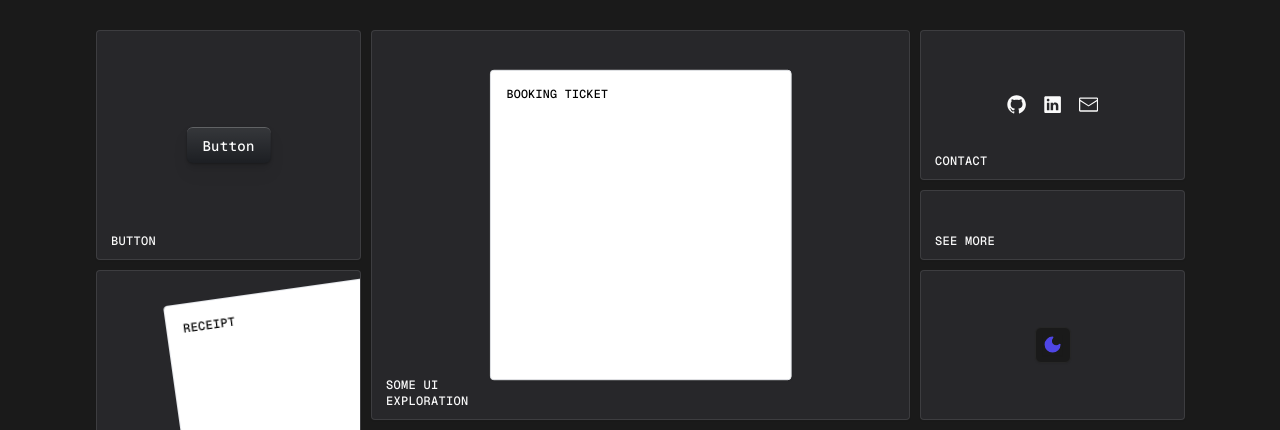
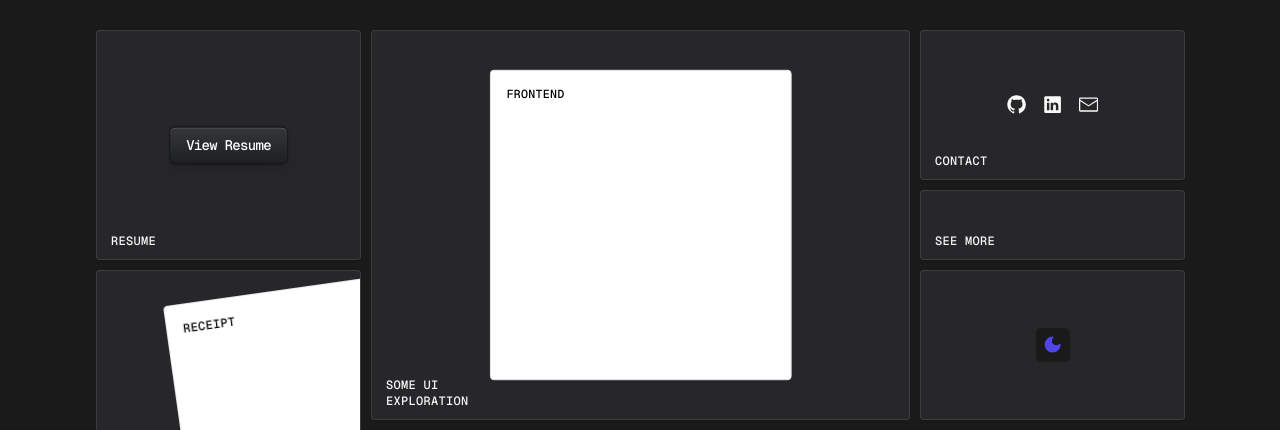
Before and after one commit to irsyaddd/portofolio, a Next.js app: page / in a window 1280 px wide. Shown: the part 310-740 px from the top of the page. Built offline with nearby package versions, Linux system fonts and the light colour scheme.

Commit message:
feat(button): create button function to view cv

```diff
--- a/src/components/booking-ticket.tsx
+++ b/src/components/booking-ticket.tsx
@@ -13,7 +13,7 @@ export default function BookingTicket({
       )}
       {...props}
     >
-      Booking Ticket
+      FRONTEND
     </div>
   );
 }
--- a/src/components/fancy-button.tsx
+++ b/src/components/fancy-button.tsx
@@ -6,11 +6,13 @@ export default function FancyButton({
   className,
   ...props
 }: React.HTMLAttributes<HTMLDivElement>) {
+  const downloadLink = 'https://drive.google.com/uc?export=download&id=1xybAOngpDJdOAtGeSbBZNDR--ZjCXlzh'
+  const viewLink = 'https://drive.google.com/file/d/1xybAOngpDJdOAtGeSbBZNDR--ZjCXlzh/view?usp=sharing'
   return (
-    <div className={cn(className)}>
-      <Button className="bg-[#1d1f23] relative overflow-hidden drop-shadow-lg shadow-black/20 dark:text-white border-t-[1.5px] border-t-white/30">
-        <div className="absolute inset-0 bg-gradient-to-b from-white/10 from-5% w-full h-full" />
-        Button
+    <div className={cn(className,"dark:bg-black/20 bg-black p-[.1rem] rounded-md")}>
+      <Button  className="bg-[#1d1f23] relative overflow-hidden drop-shadow-lg shadow-black/20 dark:text-white border-t-[1.5px] border-t-white/30 active:border-t-white/0 tracking-tighter">
+        <div className="absolute inset-0 bg-gradient-to-b from-white/10 w-full h-full active:hidden transition duration-100 ease-in-out" />
+        View Resume
       </Button>
     </div>
   );
--- a/src/data/index.tsx
+++ b/src/data/index.tsx
@@ -46,7 +46,7 @@ export const contacts: ContactListProps[] = [
 
 export const projects: ProjectProps[] = [
   {
-    title: "Button",
+    title: "Resume",
     block_config: { i: "button", x: 0, y: 0, w: 1, h: 6, isResizable: false },
     project_content: <FancyButton className="center-absolute" />,
   },
```
Also changed, not shown: src/components/projects-grid.tsx (+1 -10 lines).
